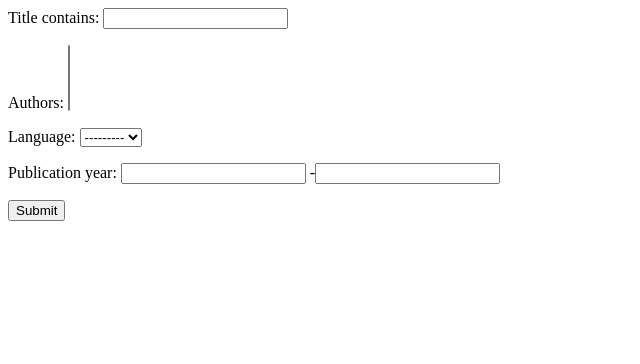
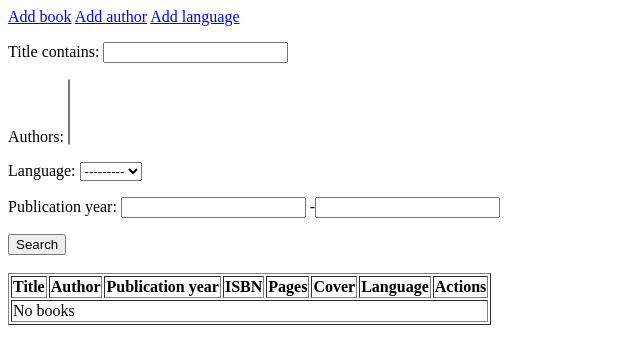
Before and after one commit to hajt/book-collection, a Django app: page /books/book/list/ in a window 1280 px wide. Shown: the top 364 px of the page, without its empty margins (0-640 px from the left). Run offline with Django 3.2, Linux system fonts and the light colour scheme; data that the repository does not hold is empty; some libraries are stand-ins or nearby versions.

Commit message:
Improved templates

```diff
--- a/books/templates/books/book_filter.html
+++ b/books/templates/books/book_filter.html
@@ -1,11 +1,51 @@
+{% extends "base.html" %}
+
+{% block content %}
+
 <form method="get">
     {{ filter.form.as_p }}
-    <input type="submit" />
+    <button type="submit">Search</button>
 </form>
-{% for obj in filter.qs %}
-    "{{ obj.title }}"
-    {% for author in obj.authors.all %}
-        {{ author }},
+<br>
+
+<table border="1">
+    <thead>
+      <tr>
+        <th>Title</th>
+        <th>Author</th>
+        <th>Publication year</th>
+        <th>ISBN</th>
+        <th>Pages</th>
+        <th>Cover</th>
+        <th>Language</th>
+        <th>Actions</th>
+      </tr>
+    </thead>
+    <tbody>
+    {% for obj in filter.qs %}
+        <tr>
+            <td>"{{ obj.title|default:"-" }}"</td>
+            <td>
+            {% for author in obj.authors.all %}
+                {{ author|default:"-" }}<br>
+            {% endfor %}
+            </td>
+            <td>{{ obj.publication_year }}</td>
+            <td>{{ obj.isbn|default:"-" }}</td>
+            <td>{{ obj.page_count|default:"-" }}</td>
+            <td>{{ obj.cover_link|default:"-" }}</td>
+            <td>{{ obj.language }}</td>
+            <td>
+            <a href="{% url 'books:book-edit' obj.id %}">Edit</a>
+            <a href="{% url 'books:book-delete' obj.id %}">Delete</a>
+            </td>
+        </tr>
+        {% empty %}
+        <tr>
+            <td colspan="8">No books</td>
+        </tr>
     {% endfor %}
-    {{ obj.publication_year }}, {{ obj.isbn }}, {{ obj.page_count }}, {{ obj.cover_link }}, {{ obj.language }}<br />
-{% endfor %}
+    </tbody>
+</table>
+
+{% endblock %}
--- a/project/settings.py
+++ b/project/settings.py
@@ -11,6 +11,7 @@ https://docs.djangoproject.com/en/3.1/ref/settings/
 """
 
 from pathlib import Path
+import os
 
 # Build paths inside the project like this: BASE_DIR / 'subdir'.
 BASE_DIR = Path(__file__).resolve().parent.parent
@@ -56,7 +57,7 @@ ROOT_URLCONF = 'project.urls'
 TEMPLATES = [
     {
         'BACKEND': 'django.template.backends.django.DjangoTemplates',
-        'DIRS': [],
+        'DIRS': [os.path.join(BASE_DIR, 'project', 'templates')],
         'APP_DIRS': True,
         'OPTIONS': {
             'context_processors': [
--- /dev/null
+++ b/project/templates/base.html
@@ -0,0 +1,17 @@
+<!DOCTYPE html>
+<html>
+  <head>
+    <title>{% block meta_title %}Book app{% endblock %}</title>
+    <meta http-equiv="Content-Type" content="text/html; charset=utf-8">
+    <script type="text/javascript" src="https://cdn.jsdelivr.net/jquery/latest/jquery.min.js"></script>
+    <script type="text/javascript" src="https://cdn.jsdelivr.net/momentjs/latest/moment.min.js"></script>
+    <script type="text/javascript" src="https://cdn.jsdelivr.net/npm/daterangepicker/daterangepicker.min.js"></script>
+    <link rel="stylesheet" type="text/css" href="https://cdn.jsdelivr.net/npm/daterangepicker/daterangepicker.css" />
+  </head>
+  <body>
+    <a href="{% url 'books:book-create' %}">Add book</a>
+    <a href="{% url 'books:author-create' %}">Add author</a>
+    <a href="{% url 'books:language-create' %}">Add language</a>
+    {% block content %}{% endblock %}
+  </body>
+</html>
```
Also changed, not shown: books/templates/books/author_list.html (+33 -3 lines), books/templates/books/language_list.html (+31 -3 lines).
